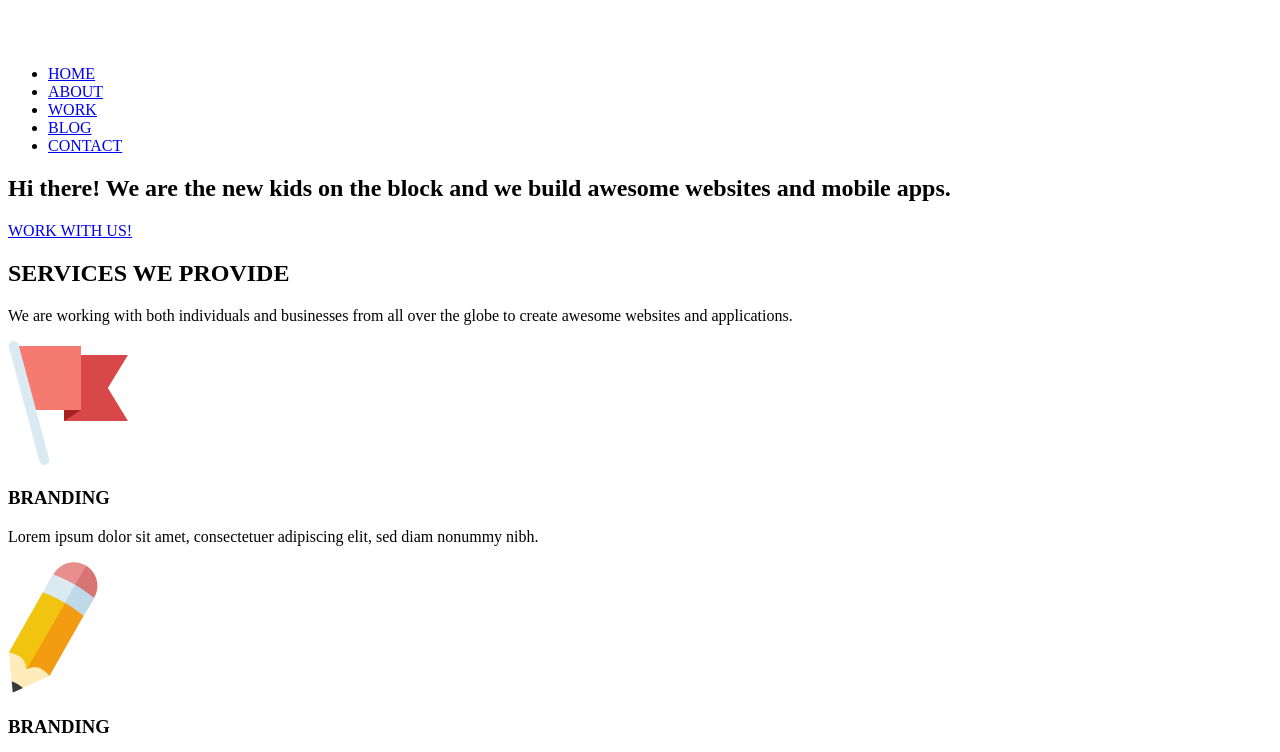
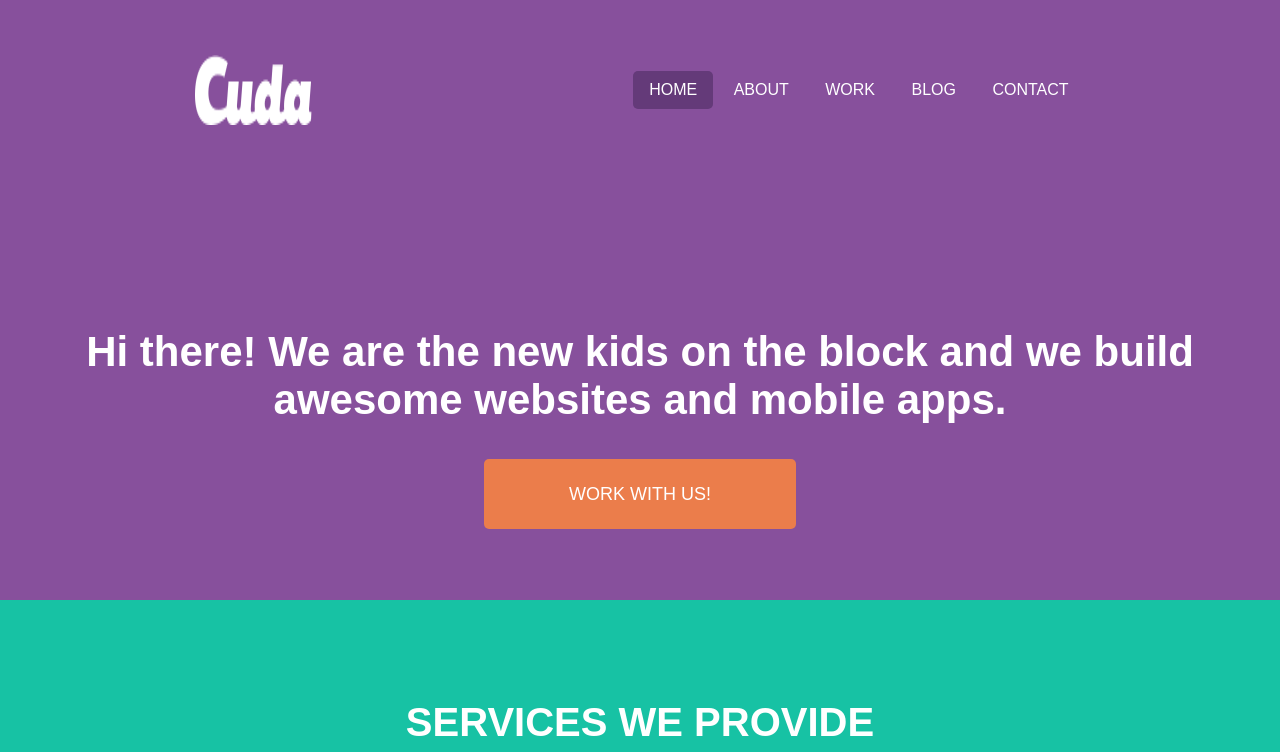
Before and after one commit to LiridonaB1/WebAdvanced_2026, a plain HTML site: page Module20/index.html in a window 1280 px wide. Shown: the top 752 px of the page. Drawn offline with Linux system fonts and the light colour scheme; files that its build step writes are made by us from their sources.

Commit message:
new changes

```diff
--- a/Module20/index.html
+++ b/Module20/index.html
@@ -2,7 +2,7 @@
 <html>
 <head>
 	<title>Website Layout</title>
-	<link rel="stylesheet" type="text/css" href="css/style.css">
+	<link rel="stylesheet" type="text/css" href="style.css">
 </head>
 <body>
 	<section id="section-1">
--- a/Module20/style.css
+++ b/Module20/style.css
@@ -0,0 +1,81 @@
+body {
+    margin:0;
+    font-family: "Titillium Web", sans-serif;
+}
+
+
+#section-1{
+    background-color: #87509c;
+    height: 600px;
+}
+
+.container {
+    margin-left: auto;
+    margin-right: auto;
+    width:100%;
+}
+
+header{
+    padding:55px;
+    display:flex;
+    justify-content: space-around;
+}
+
+nav ul li {
+    display: inline-block;
+    padding: 10px 16px;
+
+}
+
+nav ul li a {
+    text-decoration: none;
+    color:white;
+}
+
+nav ul li.active {
+    background-color: #643a79;
+    border-radius: 5px;
+}
+
+.main-heading {
+    margin-top: 148px;
+    text-align: center;
+}
+
+.main-heading h1 {
+    color:white;
+    font-size: 42px;
+    font-weight: bold;
+    margin-bottom: 60px;
+}
+.main-heading a {
+    text-decoration: none;
+    background-color: #eb7d4b;
+    font-size: 18px;
+    text-transform: uppercase;
+    border-radius: 5px;
+    padding: 25px 85px;
+    color: white;
+}
+
+#section-2 {
+    background-color: #17c2a4;
+    min-height: 745px;
+    color:white;
+}
+
+.title-box {
+    text-align: center;
+    max-width: 609px;
+    margin-left: auto;
+    margin-right: auto;
+}
+
+.title-box h2 {
+    margin-top: 0px;
+    margin-bottom:10px;
+    padding-top: 100px;
+    font-size: 40px;
+    text-transform: uppercase;
+    font-weight: bold;
+}
```
